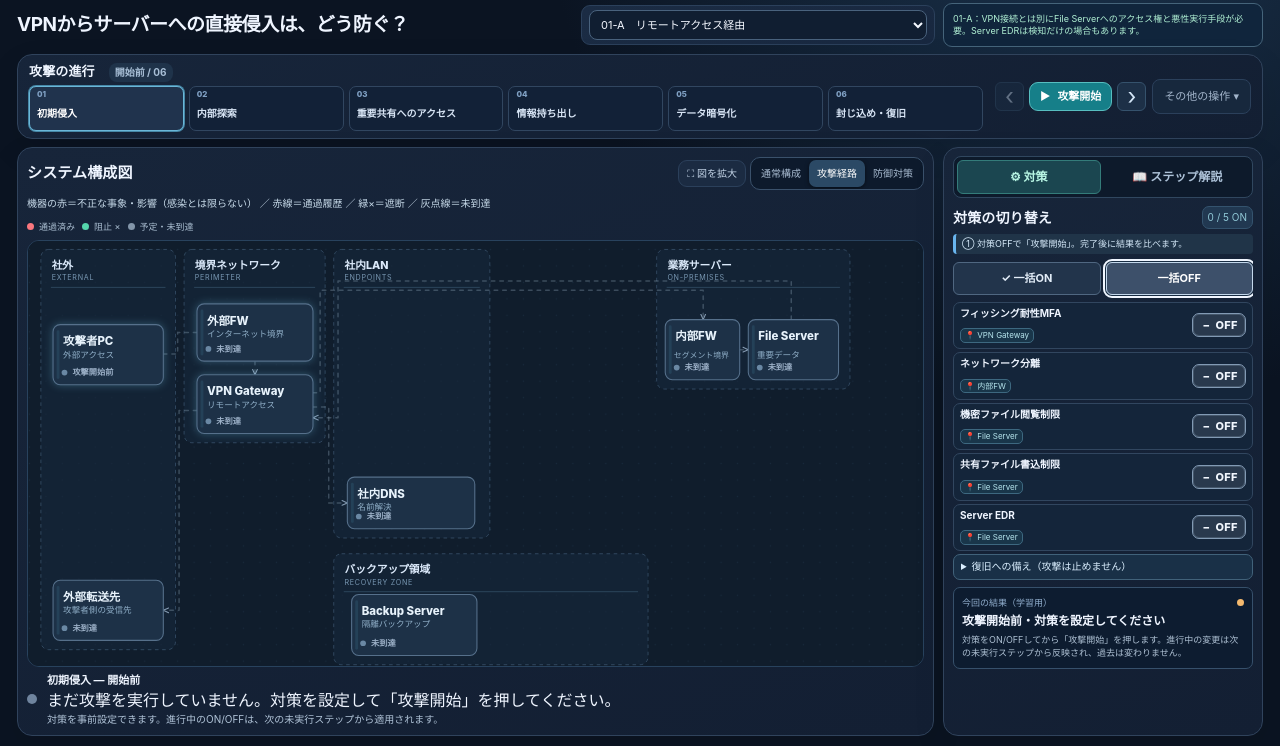
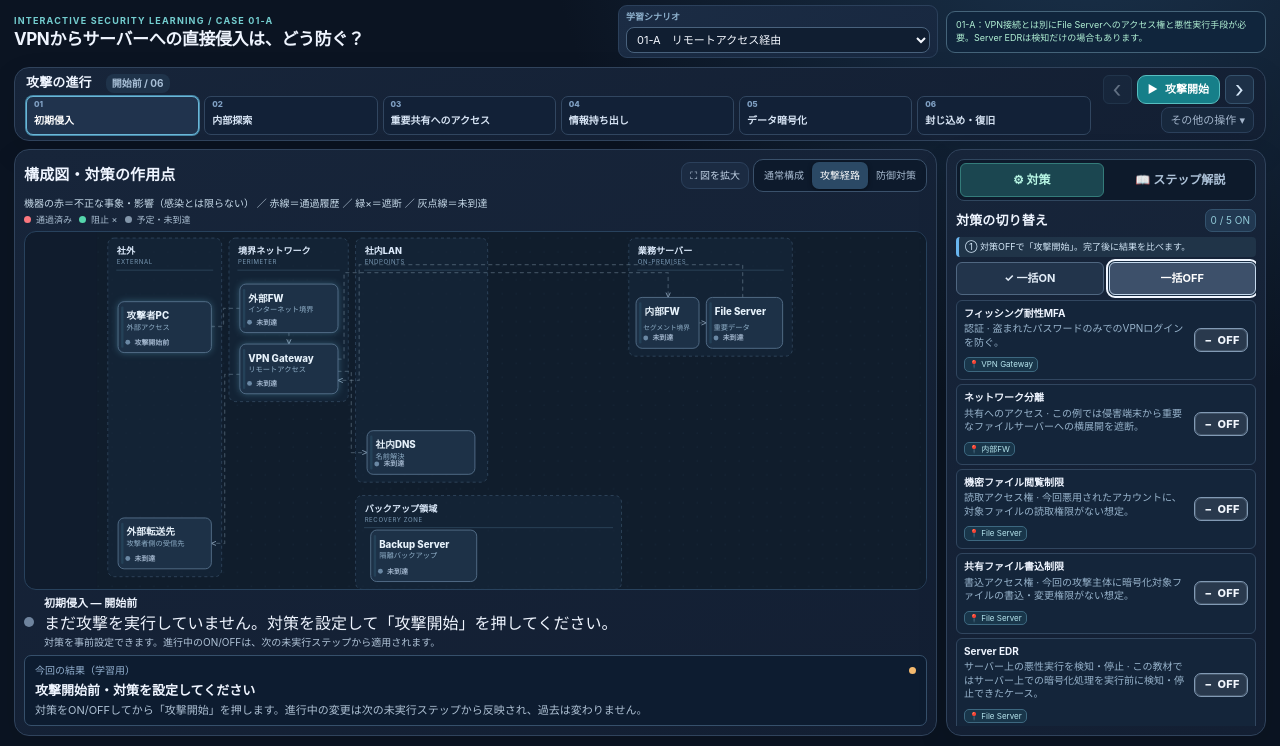
Before and after one commit to peridotan/cyber-incident-explorer, a website: page index.html in a window 1280 px wide. Shown: the part 54-800 px from the top of the page. Drawn offline with Linux system fonts and the light colour scheme.

Commit message:
Prototype compact shared UI and persistent diagram result area

```diff
--- a/index.html
+++ b/index.html
@@ -673,6 +673,53 @@
 #architectureDiagram .map-foot-note{font-size:12px}
 #architectureDiagram .asset:focus-visible .asset-bg{stroke:#b5eaff;stroke-width:3}
 </style>
+<style id="cie-ui-preview">
+/* Presentation-only prototype: keep all simulator code and existing controls. */
+.cie-result-area{flex:0 0 auto;min-width:0;display:grid;gap:4px;margin-top:6px}
+.cie-result-area .outcome-summary{margin:0;padding:7px 10px;min-width:0}
+.cie-result-area .outcome-summary p{font-size:calc(11px * var(--font-scale,1));line-height:1.4;margin:3px 0 0}
+.cie-result-area .outcome-head{font-size:calc(10px * var(--font-scale,1))}
+.cie-result-area .outcome-summary>strong{font-size:calc(13px * var(--font-scale,1))}
+.cie-result-area .comparison-result{margin:0;font-size:calc(11px * var(--font-scale,1))}
+.cie-result-area .comparison-result[hidden]{display:none!important}
+.defense-card{border-radius:6px;box-shadow:none}
+.sidebar-view-tabs button{font-weight:750}
+@media(min-width:1100px) and (min-height:650px){
+ .top-header{padding-inline:16px}
+ .main{padding-inline:14px}
+ .intro{flex-basis:57px;min-height:57px;max-height:57px}
+ .intro .kicker{display:block;font-size:calc(9px * var(--font-scale,1));margin-bottom:2px}
+ .intro h1{font-size:calc(17px * var(--font-scale,1))}
+ .intro .scenario-assumption{height:auto;min-height:42px;max-height:57px;overflow:auto}
+ .scenario-selector{width:320px;flex-basis:320px}
+ .scenario-selector label{display:block;font-size:calc(9px * var(--font-scale,1));margin:0 0 2px}
+ .scenario-selector select{padding:4px 26px 4px 6px}
+ .playback{grid-template-columns:minmax(0,1fr) auto;grid-template-rows:auto 39px;gap:3px 12px;min-height:74px;max-height:74px;flex-basis:74px}
+ .timeline-step{height:39px}
+ .transport{gap:3px}
+ .transport-advanced summary{padding:4px 8px}
+ .transport-advanced[open]{min-width:0}
+ .transport-advanced-panel{position:absolute;right:0;top:100%;z-index:20}
+ .diagram-panel,.defense-panel{padding:9px}
+ .diagram-foot{min-height:0}
+ .diagram-topline{gap:2px;margin:4px 0}
+ .defense-title h2{font-size:calc(13px * var(--font-scale,1))}
+ .bulk-controls{margin:5px 0;gap:5px}
+ .defense-card{padding:6px 7px}
+ .defense-copy small{display:block;font-size:calc(10px * var(--font-scale,1));line-height:1.35}
+ .defense-controls{gap:4px}
+ .control-note{padding-top:5px}
+ .cie-result-area{max-height:36%;overflow:auto}
+}
+@media(min-width:1100px) and (max-height:740px){
+ .intro{flex-basis:52px;min-height:52px;max-height:52px}
+ .intro .scenario-assumption{max-height:52px}
+ .intro h1{font-size:calc(16px * var(--font-scale,1))}
+ .playback{flex-basis:70px;min-height:70px;max-height:70px}
+ .defense-card{padding:4px 6px}
+ .cie-result-area .outcome-summary{padding:5px 8px}
+}
+</style>
 </head>
 <body>
 <div class="shell">
@@ -681,7 +728,7 @@
 <div aria-hidden="true" class="brand-symbol"><svg viewbox="0 0 36 36"><path d="M18 3 31 9v11c0 8-5.5 11.5-13 14C10.5 31.5 5 28 5 20V9z" fill="none" stroke="currentColor" stroke-width="2.2"></path><path d="M11 18h14M18 11v14" stroke="currentColor" stroke-linecap="round" stroke-width="2.2"></path></svg></div>
 <div><div class="brand-name">CYBER <span>INCIDENT</span> EXPLORER</div><div class="brand-sub">システム構成図で学ぶサイバーインシデント</div></div>
 </div>
-<div class="header-right"><div class="appearance-settings"><button aria-controls="appearancePanel" aria-expanded="false" class="ghost-btn appearance-trigger" id="appearanceButton" type="button">◐ 表示設定</button><div class="appearance-panel" hidden="" id="appearancePanel"><div class="appearance-heading">画面の表示設定</div><label for="themeSelect">配色テーマ</label><select aria-label="配色テーマ" id="themeSelect"><option value="dark">🌙 ダーク（標準）</option><option value="slate">⬛ スレート（グレー）</option><option value="violet">🟣 バイオレット</option><option value="forest">🌲 フォレスト</option><option value="light">☀ ライト</option></select><label for="fontSizeSelect">文字サイズ</label><select aria-label="文字サイズ" id="fontSizeSelect"><option value="sm">小（90%）</option><option value="md">標準（100%）</option><option value="lg">大（120%）</option></select><p>攻撃線は赤、阻止線は緑、未到達線は灰色のまま。文字サイズも図と解説に反映します。</p><div aria-label="攻撃線の意味" class="appearance-route-key"><span><i class="swatch-pass"></i>通過</span><span><i class="swatch-stop"></i>阻止</span><span><i class="swatch-idle"></i>未到達</span></div><button class="appearance-reset" id="appearanceResetButton" type="button">初期設定に戻す</button></div></div><span class="vtag">v1.0.0</span><button class="ghost-btn" id="guideButton" type="button">？ 使い方</button></div>
+<div class="header-right"><div class="appearance-settings"><button aria-controls="appearancePanel" aria-expanded="false" class="ghost-btn appearance-trigger" id="appearanceButton" type="button">◐ 表示設定</button><div class="appearance-panel" hidden="" id="appearancePanel"><div class="appearance-heading">画面の表示設定</div><label for="themeSelect">配色テーマ</label><select aria-label="配色テーマ" id="themeSelect"><option value="dark">🌙 ダーク（標準）</option><option value="slate">⬛ スレート（グレー）</option><option value="violet">🟣 バイオレット</option><option value="forest">🌲 フォレスト</option><option value="light">☀ ライト</option></select><label for="fontSizeSelect">文字サイズ</label><select aria-label="文字サイズ" id="fontSizeSelect"><option value="sm">小（90%）</option><option value="md">標準（100%）</option><option value="lg">大（120%）</option></select><p>攻撃線は赤、阻止線は緑、未到達線は灰色のまま。文字サイズも図と解説に反映します。</p><div aria-label="攻撃線の意味" class="appearance-route-key"><span><i class="swatch-pass"></i>通過</span><span><i class="swatch-stop"></i>阻止</span><span><i class="swatch-idle"></i>未到達</span></div><button class="appearance-reset" id="appearanceResetButton" type="button">初期設定に戻す</button></div></div><span class="vtag">v1.0.0 · UI preview</span><button class="ghost-btn" id="guideButton" type="button">？ 使い方</button></div>
 </header>
 <main class="main">
 <section aria-label="シナリオの概要" class="intro">
@@ -710,22 +757,23 @@
 </section>
 <div class="work-area">
 <section aria-labelledby="diagramTitle" class="diagram-panel panel">
-<div class="diagram-head"><div><div class="section-id">02 / SYSTEM ARCHITECTURE</div><h2 id="diagramTitle">システム構成図</h2><p>機器を選ぶと、その場所の役割と対策を詳しく見られます。</p></div><div class="diagram-actions"><button aria-pressed="false" class="ghost-btn zoom-btn" id="zoomButton" type="button">⛶ 図を拡大</button><div aria-label="構成図の表示モード" class="view-switch" role="group"><button data-mode="system" type="button">通常構成</button><button aria-pressed="true" class="selected" data-mode="attack" type="button">攻撃経路</button><button data-mode="defense" type="button">防御対策</button></div></div></div>
+<div class="diagram-head"><div><div class="section-id">02 / SYSTEM ARCHITECTURE</div><h2 id="diagramTitle">構成図・対策の作用点</h2><p>機器を選ぶと、その場所の役割と対策を詳しく見られます。</p></div><div class="diagram-actions"><button aria-pressed="false" class="ghost-btn zoom-btn" id="zoomButton" type="button">⛶ 図を拡大</button><div aria-label="構成図の表示モード" class="view-switch" role="group"><button data-mode="system" type="button">通常構成</button><button aria-pressed="true" class="selected" data-mode="attack" type="button">攻撃経路</button><button data-mode="defense" type="button">防御対策</button></div></div></div>
 <div class="diagram-topline"><div class="mode-hint" id="modeHint">グレー線は論理接続（向きなし）。赤／緑の小矢印が進行・遮断方向を示します。通常構成線とは重ねません。</div><div class="legend"><span><i class="legend-mark danger"></i>通過済み</span><span><i class="legend-mark success"></i>阻止 ×</span><span><i class="legend-mark planned"></i>予定・未到達</span></div></div>
 <div aria-label="スクロール可能なシステム構成図" class="diagram-scroller" id="diagramScroller" tabindex="0"><svg aria-labelledby="svgDiagramTitle svgDiagramDesc" id="architectureDiagram" role="img" viewbox="0 0 1440 680" xmlns="http://www.w3.org/2000/svg"><title id="svgDiagramTitle">シナリオに関係する機器の構成図</title><desc id="svgDiagramDesc">社外、境界、社内LAN、認証基盤、サーバー群、クラウド、バックアップ、SOCの8領域。境界のWAFと出口SWG・DLPを別に表示。攻撃経路全体を描き、通過済みを赤、遮断地点を緑の×、予定・未到達を灰色で示します。</desc></svg></div>
 <div class="diagram-foot"><div class="selected-event"><span aria-hidden="true" class="event-indicator" id="eventIndicator"></span><div><strong id="eventTitle">初期侵入</strong><span id="eventSummary">VPNへの不正ログインを試みています。</span><span class="cause-hint" id="causeHint">なぜここを通れる？ ステップの条件を確認できます。</span></div></div><div class="small-meta">※ 通信線は教育上の概念表現です。図は実在企業の構成ではありません。</div></div>
+<div class="cie-result-area"><div class="outcome-summary"><div class="outcome-head"><span>今回の結果（学習用）</span><span class="outcome-mark" id="outcomeMark"></span></div><strong aria-live="polite" id="outcomeText">情報流出と暗号化被害が発生</strong><p id="outcomeDetail"></p></div><p class="comparison-result" hidden="" id="comparisonResult" aria-live="polite"></p></div>
 </section>
 <aside aria-label="対策・攻撃解説パネル" class="defense-panel panel"><div aria-label="右側の表示" class="sidebar-view-tabs" role="tablist"><button aria-controls="defenseView" aria-selected="true" id="defensePanelTab" role="tab" type="button">⚙ 対策</button><button aria-controls="scenarioGuidePanel" aria-selected="false" id="learningPanelTab" role="tab" type="button">📖 ステップ解説</button></div><div aria-labelledby="defensePanelTab" class="sidebar-view" id="defenseView" role="tabpanel">
 <div class="defense-title"><div><div class="section-id">03 / DEFENSE LAB · 攻撃履歴を維持</div><h2 id="defenseTitle">対策の切り替え</h2></div><span class="on-count" id="enabledCount">0 / 6 ON</span></div>
 <p aria-live="polite" class="defense-instruction" id="defenseInstruction">【初めての方】対策OFFで攻撃開始 → 最後に「対策を変えて比較」→ 対策ONでもう一度開始。</p>
-<p class="comparison-result" hidden="" id="comparisonResult" aria-live="polite"></p><div class="bulk-controls" id="allSetupControls"><button class="all-on" id="allOnButton" type="button">✓ 一括ON</button><button class="all-off" id="allOffButton" type="button">一括OFF</button></div>
+<div class="bulk-controls" id="allSetupControls"><button class="all-on" id="allOnButton" type="button">✓ 一括ON</button><button class="all-off" id="allOffButton" type="button">一括OFF</button></div>
 <div class="history-locked-note" hidden="" id="historyLockedNote">攻撃履歴は固定されています。上部の「対策を変えて比較」を押すと、現在のシナリオを保って対策を選び直せます。</div>
 <div aria-label="発生済みインシデントへの対応" class="recovery-actions" hidden="" id="recoveryActions">
 <div class="recovery-buttons"><button id="containButton" type="button">① 封じ込め実施</button><button id="restoreButton" type="button">② File Server復元</button></div>
 <p id="recoveryInfo">暗号化被害は発生済みです。攻撃履歴を消さず、順番に対応します。</p>
 </div>
 <div class="defense-controls" id="defenseControls"></div>
-<div class="outcome-summary"><div class="outcome-head"><span>今回の結果（学習用）</span><span class="outcome-mark" id="outcomeMark"></span></div><strong aria-live="polite" id="outcomeText">情報流出と暗号化被害が発生</strong><p id="outcomeDetail"></p></div>
+
 <div class="control-note"><span>ⓘ</span><p>開始前に選んだ対策は最初から有効。途中のON/OFFは次の未実行ステップから適用し、過去の侵害や流出は取り消しません。復旧は別操作です。</p></div>
 </div><section aria-labelledby="learningPanelTab" class="scenario-guide-panel" hidden="" id="scenarioGuidePanel" role="tabpanel">
 <header class="scenario-guide-head"><div><span class="section-id">SCENARIO GUIDE / 攻撃の全体像</span><h2 id="scenarioGuideTitle">ステップ解説</h2><p id="scenarioGuideTag"></p></div><button aria-label="シナリオ解説を閉じる" class="ghost-btn" id="closeScenarioGuideButton" type="button">対策に戻る</button></header>
```
